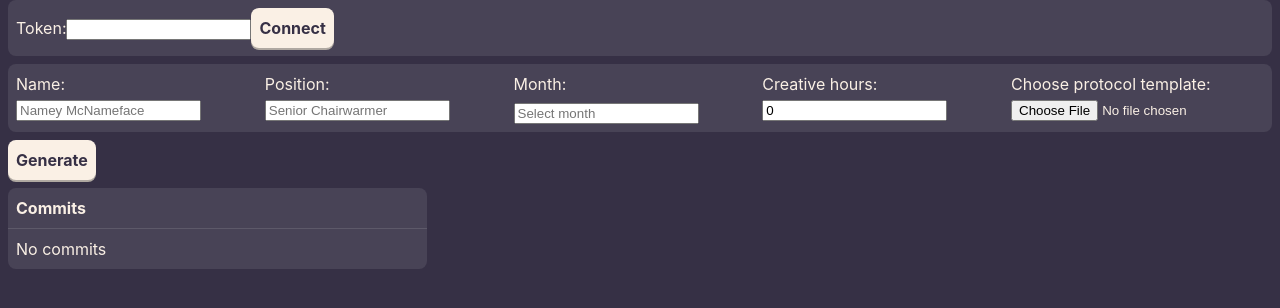
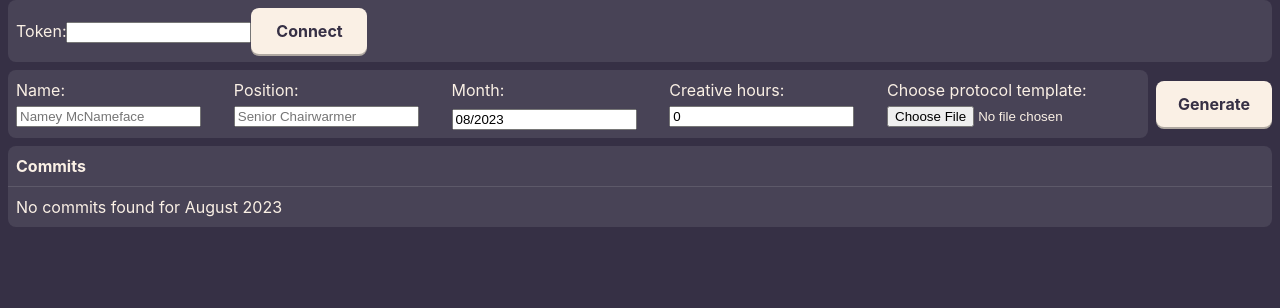
Before and after one commit to lawfx/pan-protocol, a React (Vite) app: page / in a window 1280 px wide. Shown: the top 308 px of the page. Built offline with nearby package versions, Linux system fonts and the light colour scheme.

Commit message:
experimenting with some different styling

```diff
--- a/src/App.tsx
+++ b/src/App.tsx
@@ -24,7 +24,7 @@ export default function App() {
   const [data, setData] = React.useState<DataInfo>({
     name: '',
     position: '',
-    date: null,
+    date: new Date(),
     hours: 0
   });
   const [file, setFile] = React.useState<string | ArrayBuffer | null>();
@@ -123,10 +123,9 @@ export default function App() {
 
   return (
     <Wrapper>
-      <LoginWrapper>
       <Login />
-      </LoginWrapper>
       <DataWrapper>
+        <InnerDataWrapper>
           <Data
             data={data}
             onNameUpdated={setName}
@@ -134,47 +133,35 @@ export default function App() {
             onHoursUpdated={setHours}
             onPositionUpdated={setPosition}
             onDocumentUploaded={handleUploadDocument} />
+        </InnerDataWrapper>
+        <Button onClick={generateDocument}>Generate</Button>
       </DataWrapper>
-      <CommitsWrapper>
       <Commits
         month={month}
         commits={commits}
         onCommitsUpdated={setCommits}
         onCommitSelected={selectCommit}
         onCommitUnselected={unselectCommit} />
-      </CommitsWrapper>
-      <GenerateWrapper>
-        <Button onClick={generateDocument}>Generate</Button>
-      </GenerateWrapper>
     </Wrapper>
   );
 }
 
 const Wrapper = styled.main`
   background-color: ${p => p.theme.primary100};
-  display: grid;
-  grid-template-columns: 1fr 2fr;
-  grid-template-areas:
-  "login login"
-  "data data"
-  "generate generate"
-  "commits doc";
+  display: flex;
+  flex-direction: column;
   gap: 8px;
   padding-inline: 8px;
 `;
 
-const LoginWrapper = styled.div`
-  grid-area: login;
+const DataWrapper = styled.div`
+  display: flex;
+  width: 100%;
+  justify-content: space-between;
+  align-items: center;
+  gap: 8px;
 `;
 
-const DataWrapper = styled.div`
-  grid-area: data;
+const InnerDataWrapper = styled.div`
+  flex: 1;
 `;
-
-const CommitsWrapper = styled.div`
-  grid-area: commits;
-`;
-
-const GenerateWrapper = styled.div`
-  grid-area: generate;
-`;
--- a/src/Button/Button.tsx
+++ b/src/Button/Button.tsx
@@ -18,6 +18,9 @@ const StyledButton = styled.button`
   box-shadow: 0 2px 0 ${p => p.theme.secondary200};
   transition: box-shadow 300ms, transform 300ms;
   cursor: pointer;
+  height: 30px;
+  width: 100px;
+  line-height: 1;
 
   &:hover{
     transform: translateY(-2px);
--- a/src/Commits/Commits.tsx
+++ b/src/Commits/Commits.tsx
@@ -6,6 +6,7 @@ import * as Accordion from '@radix-ui/react-accordion';
 import { ChevronDownIcon } from "@radix-ui/react-icons";
 import Section from "../Section/Section";
 import { CommitState } from "../App";
+import { format } from "date-fns";
 
 function Commits({ month, commits, onCommitsUpdated, onCommitSelected, onCommitUnselected }:
   {
@@ -16,7 +17,7 @@ function Commits({ month, commits, onCommitsUpdated, onCommitSelected, onCommitU
     onCommitUnselected: (sha: string) => void
   }) {
 
-  const { searchCommits } = React.useContext(GitHubContext);
+  const { searchCommits, user } = React.useContext(GitHubContext);
 
   const commitsPerRepo = commits.reduce<{ [repo: string]: CommitState[] }>((acc, curr) => {
     const repoFullName: string = curr.commit.repository.full_name;
@@ -39,7 +40,7 @@ function Commits({ month, commits, onCommitsUpdated, onCommitSelected, onCommitU
     fetchCommits();
 
     return () => { valid = false; }
-  }, [month]);
+  }, [user, month]);
 
   function handleClickCommit(sha: string, selected: boolean) {
     if (selected) {
@@ -50,11 +51,13 @@ function Commits({ month, commits, onCommitsUpdated, onCommitSelected, onCommitU
     }
   }
 
+  const message = !month ? 'Please select a month...' : !commits.length ? `No commits found for ${format(new Date(month), 'MMMM yyyy')}` : '';
+
   return (
     <Section>
       <CommitsLabel>Commits</CommitsLabel>
       <Wrapper>
-        {!commits.length && <span>No commits</span>}
+        {!!message && <span>{message}</span>}
         <AccordionsWrapper>
           {Object.entries(commitsPerRepo).map(([repo, commitsInRepo]) =>
             <AccordionRoot key={repo} type="single" defaultValue={repo} collapsible>
--- a/src/hooks/useGithub.ts
+++ b/src/hooks/useGithub.ts
@@ -16,7 +16,7 @@ export default function useGithub() {
   }
 
   async function searchCommits(month: string) {
-    if (!octokit) return [];
+    if (!octokit || !month) return [];
 
     const commits = await octokit?.search.commits({
       q: `author:${user.login} author-date:${month}`,
```
Lines whose indentation alone changed are shown as unchanged.
